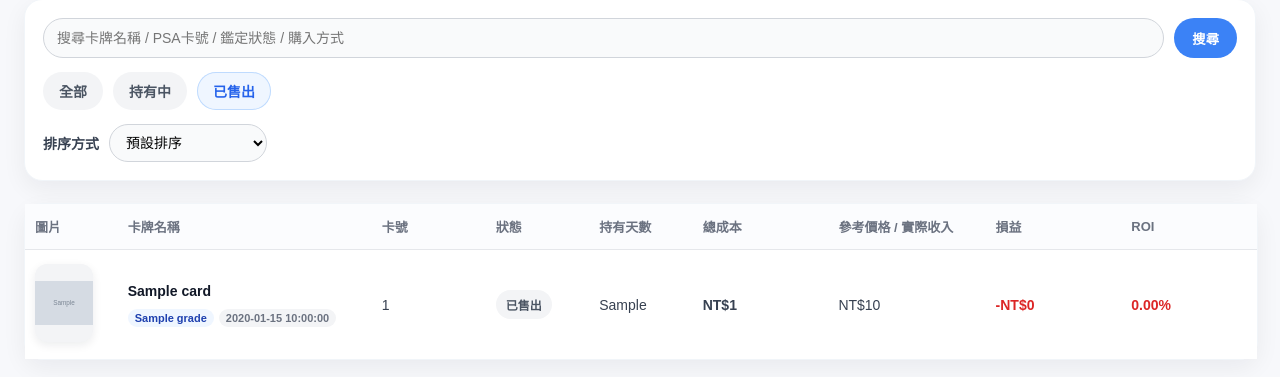
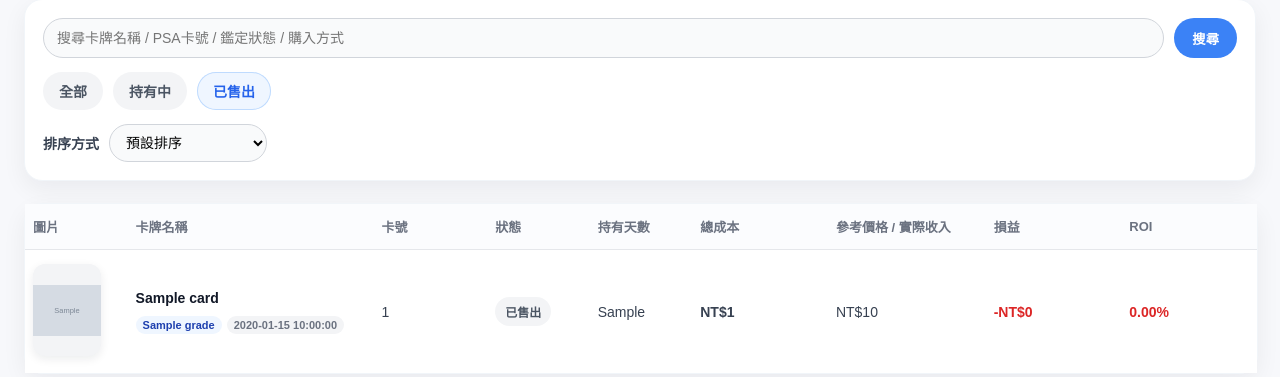
Before and after one commit to pokem06004-Cadouka/cadouka, a Flask app: template templates/card_list.html in a window 1280 px wide. Shown: the part 203-580 px from the top of the page. Run offline with Flask 3, Linux system fonts and the light colour scheme; the template is opened without the code that fills it: most values are stand-ins (such as "Sample title", 1, 10 or a date in 2020); grey boxes marked "Sample" are stand-in pictures.

Commit message:
Update Cadouka visual style

```diff
--- a/static/style.css
+++ b/static/style.css
@@ -1173,3 +1173,107 @@ a {
         min-width: 1050px;
     }
 }
+
+/* =========================
+   Card List: larger image but no horizontal scroll
+========================= */
+
+.table-card {
+    overflow-x: visible;
+}
+
+.card-table {
+    width: 100%;
+    min-width: 0;
+    table-layout: fixed;
+}
+
+/* 欄位重新分配：圖片加大，其他欄位略微壓縮 */
+.card-table th:nth-child(1),
+.card-table td:nth-child(1) {
+    width: 8%;
+}
+
+.card-table th:nth-child(2),
+.card-table td:nth-child(2) {
+    width: 21%;
+}
+
+.card-table th:nth-child(3),
+.card-table td:nth-child(3) {
+    width: 9%;
+}
+
+.card-table th:nth-child(4),
+.card-table td:nth-child(4) {
+    width: 8%;
+}
+
+.card-table th:nth-child(5),
+.card-table td:nth-child(5) {
+    width: 8%;
+}
+
+.card-table th:nth-child(6),
+.card-table td:nth-child(6) {
+    width: 11%;
+}
+
+.card-table th:nth-child(7),
+.card-table td:nth-child(7) {
+    width: 13%;
+}
+
+.card-table th:nth-child(8),
+.card-table td:nth-child(8) {
+    width: 11%;
+}
+
+.card-table th:nth-child(9),
+.card-table td:nth-child(9) {
+    width: 11%;
+}
+
+/* 圖片放大 */
+.list-card-img,
+.list-no-img {
+    width: 68px !important;
+    height: 92px !important;
+}
+
+/* 表格間距稍微縮一點，避免因圖片變大又需要左右滑 */
+.card-table th {
+    padding: 13px 8px;
+    font-size: 13px;
+}
+
+.card-table td {
+    padding: 14px 8px;
+    font-size: 14px;
+}
+
+/* 卡名維持兩行 */
+.card-name-text {
+    max-width: 100%;
+    font-size: 14px;
+    line-height: 1.4;
+}
+
+/* 金額欄位不換行 */
+.card-table td:nth-child(6),
+.card-table td:nth-child(7),
+.card-table td:nth-child(8),
+.card-table td:nth-child(9) {
+    white-space: nowrap;
+}
+
+/* 小螢幕才允許左右滑 */
+@media (max-width: 1000px) {
+    .table-card {
+        overflow-x: auto;
+    }
+
+    .card-table {
+        min-width: 1050px;
+    }
+}
```
